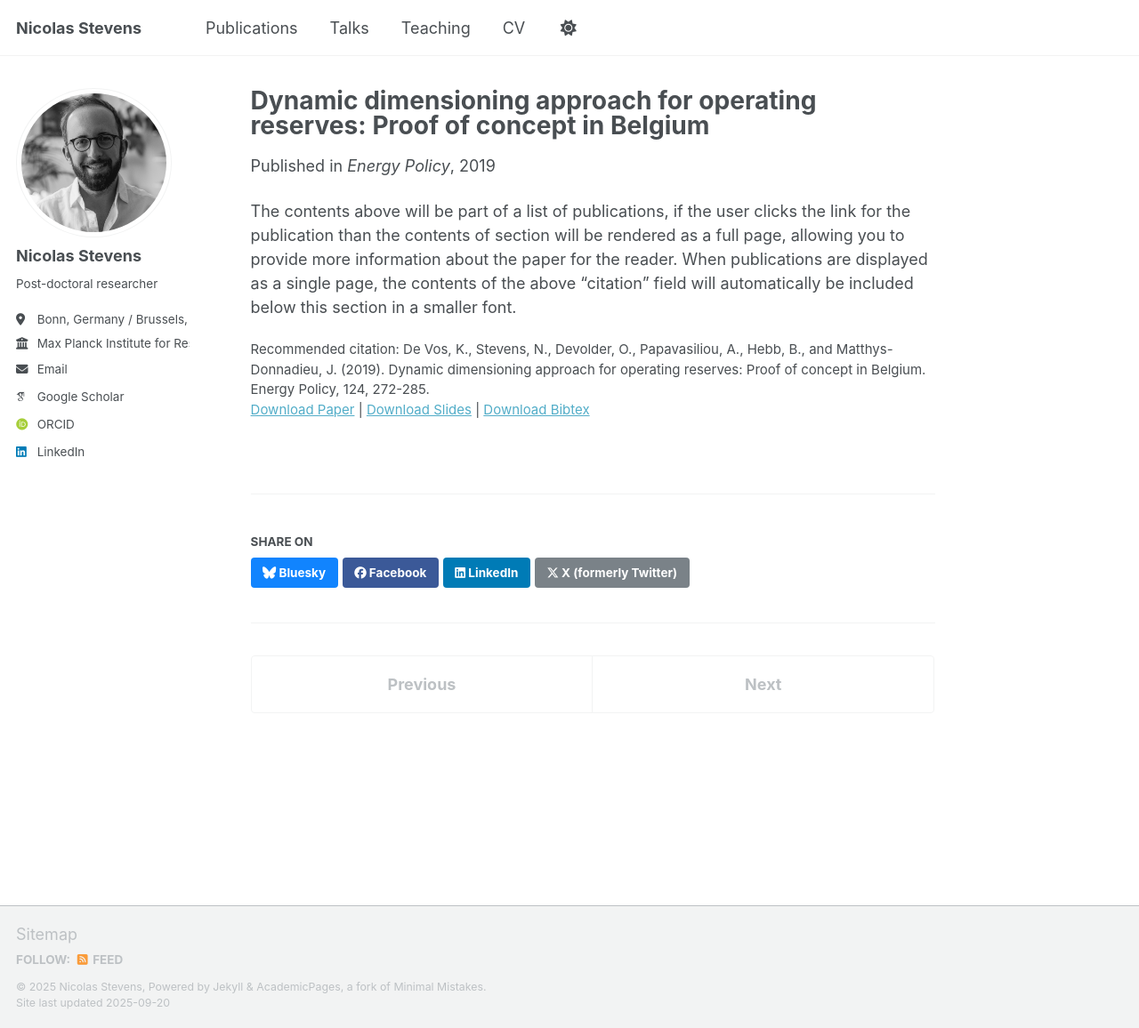
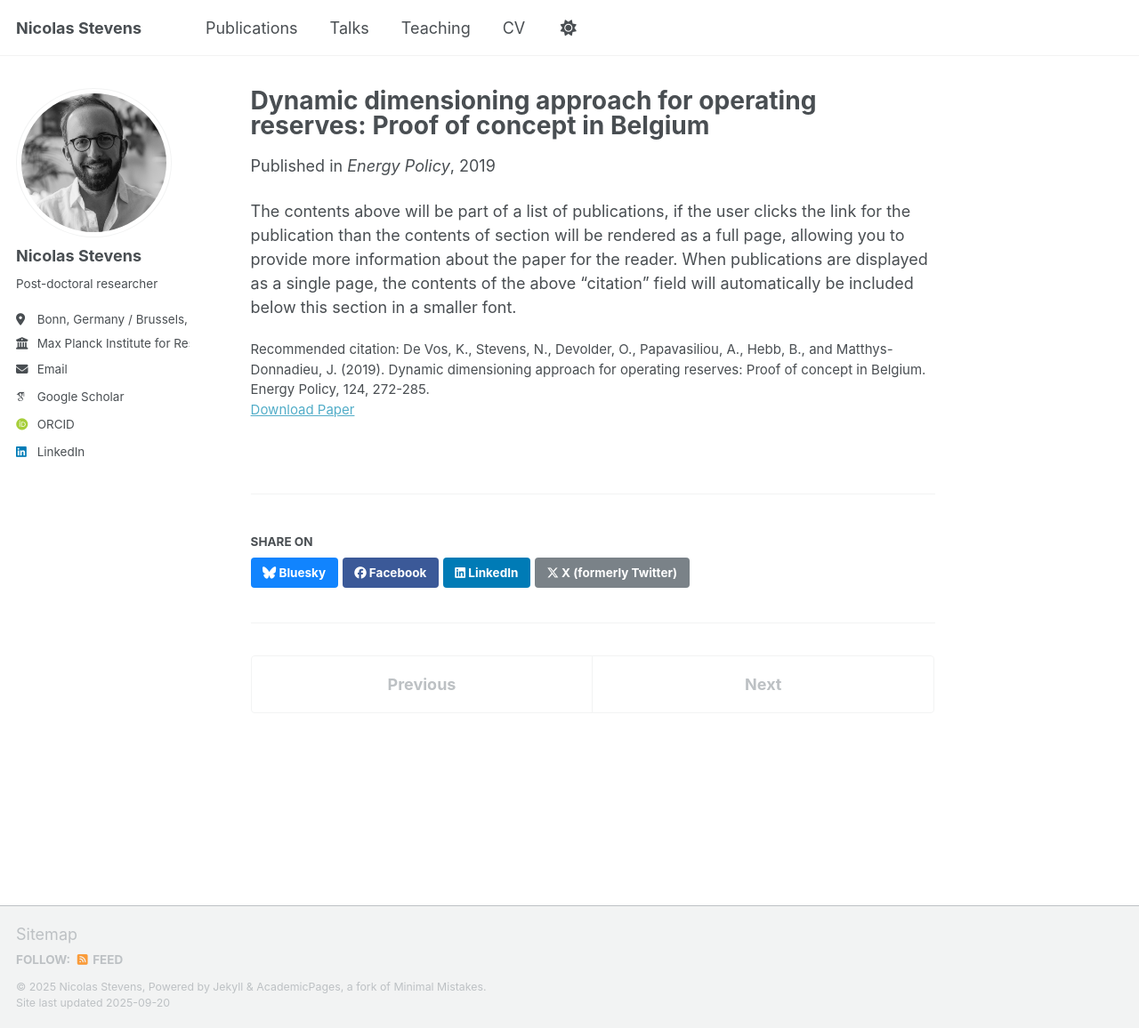
Before and after one commit to NicolasStevens/NicolasStevens.github.io, a Jekyll site: the page built from _publications/DeVos2019.md, in a window 1280 px wide and 1156 px high. Shown: the whole window at 89% size. Built offline with Jekyll 4.4.1, drawn with Linux system fonts in a browser that asks for light colours; some web fonts are replaced; a script that is not in the unit is left out.

Commit message:
Update DeVos2019.md

```diff
--- a/_publications/DeVos2019.md
+++ b/_publications/DeVos2019.md
@@ -3,12 +3,12 @@ title: "Dynamic dimensioning approach for operating reserves: Proof of concept i
 collection: publications
 category: manuscripts
 permalink: /publication/DeVos2019
-excerpt: 'This paper is about the number 1. The number 2 is left for future work.'
+excerpt: #'This paper is about the number 1. The number 2 is left for future work.'
 date: 2019-10-01
 venue: 'Energy Policy'
-slidesurl: 'http://academicpages.github.io/files/slides1.pdf'
+slidesurl: #'http://academicpages.github.io/files/slides1.pdf'
 paperurl: 'http://academicpages.github.io/files/paper1.pdf'
-bibtexurl: 'http://academicpages.github.io/files/bibtex1.bib'
+bibtexurl: #'http://academicpages.github.io/files/bibtex1.bib'
 citation: 'De Vos, K., Stevens, N., Devolder, O., Papavasiliou, A., Hebb, B., and Matthys-Donnadieu, J. (2019). Dynamic dimensioning approach for operating reserves: Proof of concept in Belgium. Energy Policy, 124, 272-285.'
 ---
 The contents above will be part of a list of publications, if the user clicks the link for the publication than the contents of section will be rendered as a full page, allowing you to provide more information about the paper for the reader. When publications are displayed as a single page, the contents of the above "citation" field will automatically be included below this section in a smaller font.
```
